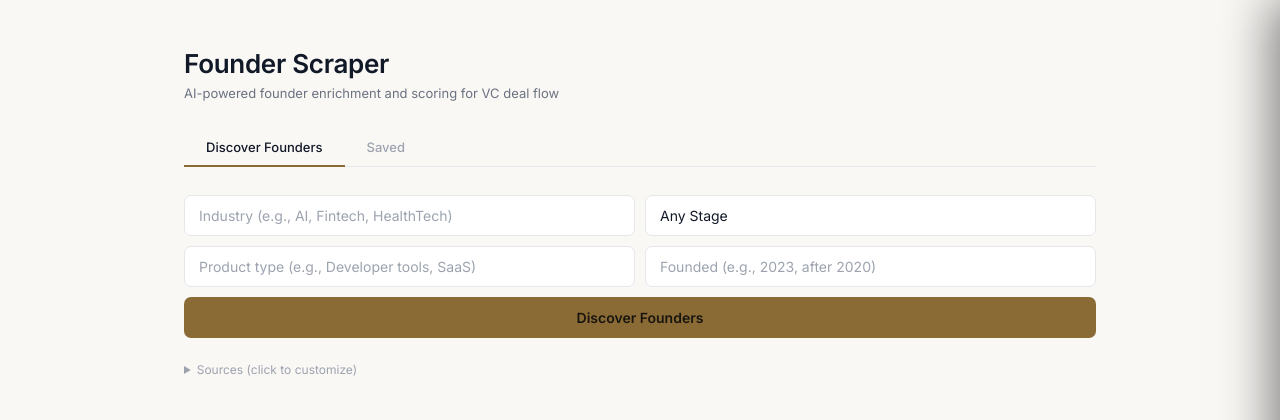
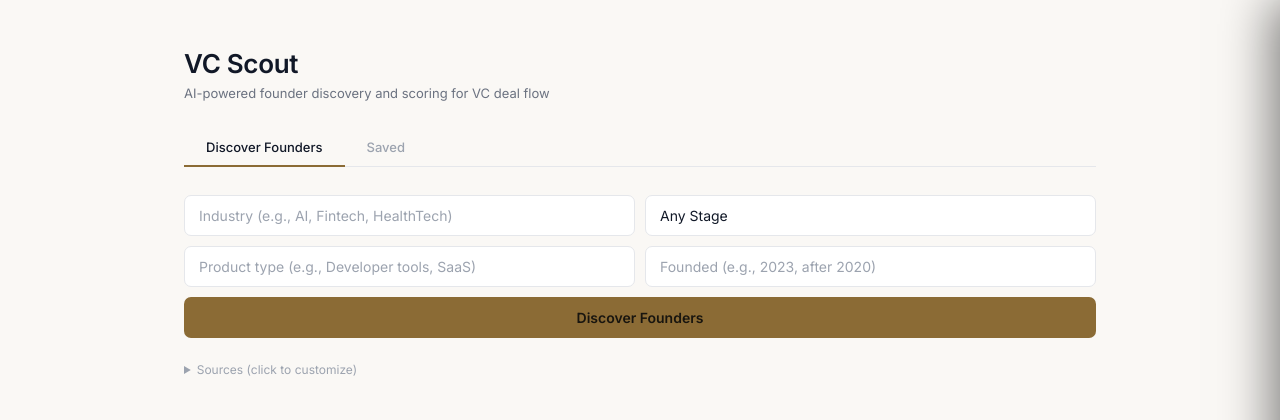
Before and after one commit to joyjcai88-collab/founder-scraper, a FastAPI app: page / in a window 1280 px wide. Shown: the top 420 px of the page. Run offline with FastAPI, Linux system fonts and the light colour scheme; data that the repository does not hold is empty.

Commit message:
Rename app from Founder Scraper to VC Scout
Co-Authored-By: Claude Sonnet 4.6 <noreply@anthropic.com>

```diff
--- a/templates/index.html
+++ b/templates/index.html
@@ -3,7 +3,7 @@
 <head>
   <meta charset="UTF-8">
   <meta name="viewport" content="width=device-width, initial-scale=1.0">
-  <title>Founder Scraper</title>
+  <title>VC Scout</title>
   <link rel="preconnect" href="https://fonts.googleapis.com">
   <link rel="preconnect" href="https://fonts.gstatic.com" crossorigin>
   <link href="https://fonts.googleapis.com/css2?family=Inter:wght@400;500;600;700&display=swap" rel="stylesheet">
@@ -291,8 +291,8 @@
 </head>
 <body>
   <div class="container">
-    <h1>Founder Scraper</h1>
-    <p class="subtitle">AI-powered founder enrichment and scoring for VC deal flow</p>
+    <h1>VC Scout</h1>
+    <p class="subtitle">AI-powered founder discovery and scoring for VC deal flow</p>
 
     <div class="tabs">
       <div class="tab active" data-tab="discover">Discover Founders</div>
```
